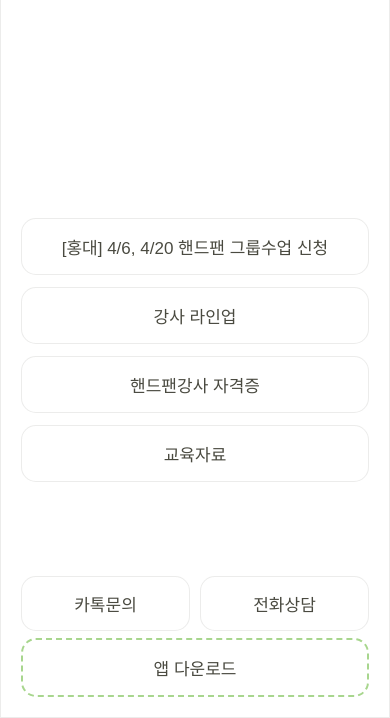
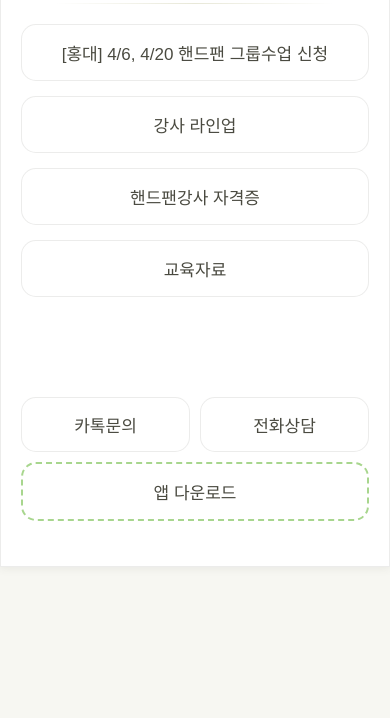
Before and after one commit to colobus-guereza/hpnac, a plain HTML site: page index.html in a window 390 px wide. Shown: the part 126-844 px from the top of the page. Drawn offline with Linux system fonts and the light colour scheme; a web font is replaced by a local one.

Commit message:
[Style] 모바일 화면 레이아웃 개선 - 스크롤 및 카드 스타일 수정

```diff
--- a/styles.css
+++ b/styles.css
@@ -96,11 +96,12 @@ body {
     min-height: 100vh;
     display: flex;
     justify-content: center;
-    align-items: center;
-    padding: 20px;
+    align-items: flex-start;
+    padding: 0;
     transition: background-color 0.3s ease, color 0.3s ease;
     -webkit-font-smoothing: antialiased;
     -moz-osx-font-smoothing: grayscale;
+    overflow-y: auto;
 }
 
 .container {
@@ -113,7 +114,7 @@ body {
     min-height: 100vh;
     display: flex;
     flex-direction: column;
-    gap: 30px;
+    gap: 25px;
     position: relative;
     box-shadow: var(--box-shadow);
 }
@@ -589,21 +590,20 @@ h1, h2, h3, .level-title {
 @media (max-width: 480px) {
     body {
         padding: 0;
-        height: 100vh;
-        overflow: hidden;
+        min-height: 100%;
+        height: auto;
+        overflow-y: auto;
     }
 
     .container {
-        height: 100vh;
+        min-height: 100%;
         border-radius: 0;
-        padding: 20px;
+        padding: 25px 20px;
         gap: 20px;
-        justify-content: space-between;
     }
 
     .button-container {
-        gap: 12px;
-        margin-bottom: auto;
+        margin-bottom: 20px;
     }
 
     .main-button {
@@ -716,7 +716,13 @@ h1, h2, h3, .level-title {
     }
 
     .certification-info {
-        padding: 20px;
+        background: var(--card-bg);
+        border: var(--card-border);
+        box-shadow: var(--card-shadow);
+        width: 100%;
+        height: auto;
+        min-height: 480px;
+        padding: 25px;
     }
 
     .certification-title {
```
